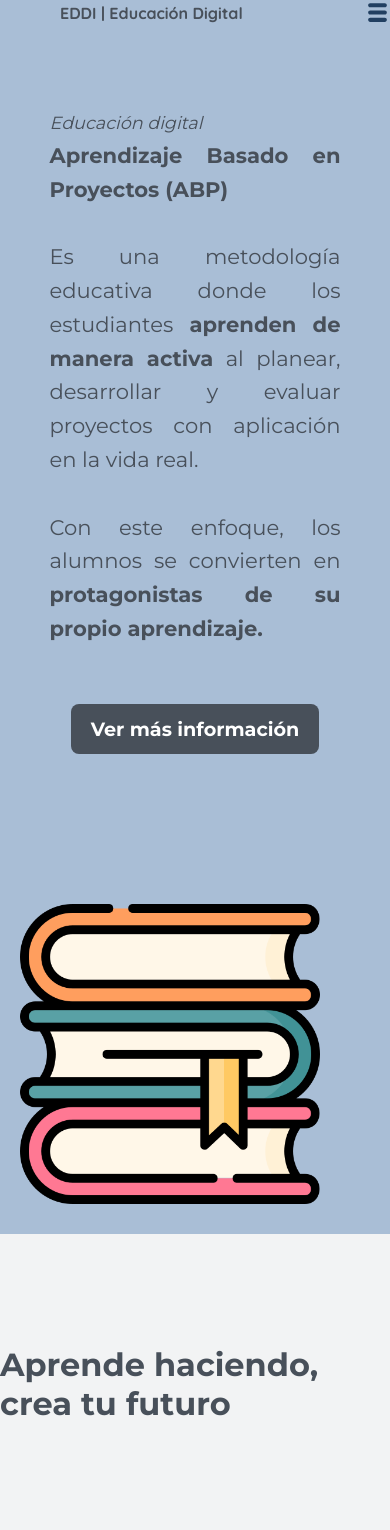
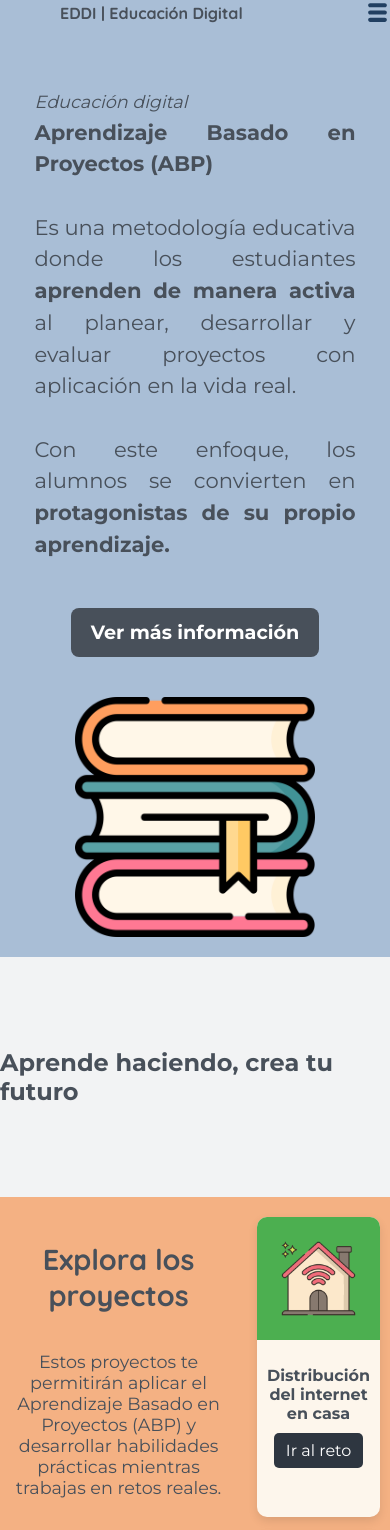
Before and after one commit to Laisha97/Proyecto_ABP_LB02, a React (Vite) app: page /#/ in a window 390 px wide. Shown: the top 1530 px of the page. Built offline with nearby package versions, Linux system fonts and the light colour scheme.

Commit message:
Corrigiendo css de Home

```diff
--- a/src/Screens/Home.module.css
+++ b/src/Screens/Home.module.css
@@ -1,26 +1,25 @@
-.Home{
-    width:100%;
+/* ===================== Home.module.css ===================== */
+.Home {
+  width: 100%;
   min-height: 100vh;
-    display:flex;
+  display: flex;
   flex-direction: column;
-
-    /*padding: 50px 50px 200px;*/
   align-items: center;
   position: relative;
   overflow: hidden;
 }
 
-.Home p{
+.Home p {
   color: #48505a;
 }
 
-/* Primera sección */
+/* ------------------- Primera sección ------------------- */
 .section1 {
   width: 100%;
   background-color: #a9bed6;
   display: flex;
   justify-content: center;
-  padding: 30px 0;
+  padding: 20px 0;
 }
 
 .abpSection {
@@ -28,7 +27,7 @@
   max-width: 1000px;
   width: 90%;
   align-items: center;
-  gap: 150px;
+  gap: 50px;
   justify-content: flex-start;
   flex-wrap: wrap;
 }
@@ -37,7 +36,7 @@
   flex: 3;
   color: #ffffff;
   font-size: 1.2em;
-  line-height: 1.6;
+  line-height: 1.5;
   text-align: left;
   display: flex;
   flex-direction: column;
@@ -45,9 +44,9 @@
 }
 
 .abpbooks {
-  flex: 0.5;
+  flex: 1;
   display: flex;
-  justify-content: column;
+  justify-content: center;
 }
 
 .abpbooks img {
@@ -55,30 +54,35 @@
   height: auto;
 }
 
+.textoContainer {
+  display: flex;
+  flex-direction: column;
+  align-items: flex-start;
+  margin-bottom: 20px;
+}
+
 .texto-abp {
   max-width: 900px;
-  margin: 10px auto;
-  line-height: 1.6;
+  line-height: 1.5;
   font-size: 1.1em;
   text-align: justify;
-  /*background: #f4b183; */
-  padding: 50px 30px;
+  margin: 20px auto;
+  padding: 30px 20px;
   border-radius: 15px;
-
   opacity: 0;
   transform: translateY(20px);
   animation: fadeInUp 1s ease forwards;
-    position: relative;
-    z-index: 1;
 }
 
 .mini {
-  font-weight:50px;
   font-size: smaller;
-    font-style:italic;
+  font-style: italic;
   color: #48505a;
 }
-.resaltado {
+
+.resaltado,
+.activo,
+.protagonista {
   font-weight: bold;
   color: #48505a;
 }
@@ -88,44 +92,9 @@
   color: #48505a;
 }
 
-.activo {
-  font-weight: bold;
-  color: #48505a;
-}
-
-.protagonista {
-  font-weight: bold;
-  color: #48505a;
-}
-
-.textoContainer {
-  display: flex;
-  flex-direction: column;
-  align-items: flex-start;
-}
-
-.texto-abp {
-  max-width: 900px;
-  line-height: 1.6;
-  font-size: 1.1em;
-  text-align: justify;
-  margin: 0;
-  padding: 50px 30px;
-  border-radius: 15px;
-  opacity: 0;
-  transform: translateY(20px);
-  animation: fadeInUp 1s ease forwards;
-}
-
-@keyframes fadeInUp {
-  to {
-    opacity: 1;
-    transform: translateY(0);
-  }
-}
-
+/* ------------------- Botón de información ------------------- */
 .info {
-  display:block;
+  display: block;
   margin: 8px auto 0 auto;
   padding: 10px 20px;
   background-color: #48505a;
@@ -134,17 +103,18 @@
   text-decoration: none;
   border-radius: 8px;
   transition: background-color 0.3s ease;
-  cursor:pointer;
+  cursor: pointer;
 }
 
 .info:hover {
   background-color: #2e3640;
 }
 
+/* ------------------- Frase en movimiento ------------------- */
 .sectionQuote {
   width: 100%;
-  min-height: 300px;
-  background-color:#f2f3f4;
+  min-height: 200px;
+  background-color: #f2f3f4;
   display: flex;
   justify-content: center;
   align-items: center;
@@ -159,17 +129,17 @@
   opacity: 0;
   transform: translateY(20px);
   animation: fadeInUp 1s ease forwards;
-  position: relative;
 }
 
+/* ------------------- Segunda sección ------------------- */
 .section2 {
   width: 100%;
   display: flex;
   justify-content: space-between;
   align-items: flex-start;
-  padding: 50px 80px;
+  padding: 30px 40px;
   background-color: #f4b183;
-  gap: 40px;
+  gap: 30px;
   margin: 0 auto;
   box-sizing: border-box;
 }
@@ -181,50 +151,41 @@
 }
 
 .segtitle {
-  font-size: 2.5em;
+  font-size: 2em;
   color: #48505a;
   margin-bottom: 20px;
 }
 
 .projectsDescription {
-  font-size: 1.4em;
+  font-size: 1.2em;
   color: #48505a;
-
 }
 
+/* ------------------- Contenedor de proyectos ------------------- */
 .projectsContainer {
   display: flex;
   flex-direction: row;
-  gap: 20px;
+  gap: 15px;
   max-width: 45%;
   flex-wrap: wrap;
   justify-content: flex-start;
-  /*align-items: flex-start;*/
-  /*padding-left: 30px;*/
 }
 
-@media (max-width: 768px) {
-  .projectsContainer {
-    flex-direction: column;
-    max-width: 100%;
-  }
-}
-
+/* ------------------- Tarjetas de proyectos ------------------- */
 .projectCard {
   background-color: #fdf6ec;
-    flex: 1 1 45%;
-    max-width: 250px;
+  flex: 1 1 300px;
+  max-width: 400px;
   display: flex;
   flex-direction: column;
   border-radius: 10px;
   overflow: hidden;
   box-shadow: 0px 4px 10px rgba(0,0,0,0.1);
   align-items: center;
-  transition: transform 0.3s ease box-shadow 0.3s ease;
+  transition: transform 0.3s ease, box-shadow 0.3s ease;
   opacity: 0;
   transform: translateY(20px);
   animation: fadeInUp 0.8s ease forwards;
-
 }
 
 .projectCard:hover {
@@ -235,6 +196,7 @@
 .projectCard:hover .projectImage {
   transform: scale(1.05);
 }
+
 .projectImageContainer {
   background-color: #4caf50;
   display: flex;
@@ -252,7 +214,7 @@
 
 .projectTextContainer {
   background-color: #fdf6ec;
-  padding: 15px;
+  padding: 10px;
   display: flex;
   flex-direction: column;
   align-items: center;
@@ -280,3 +242,65 @@
 .projectButton:hover {
   background-color: #48505a;
 }
+
+/* ------------------- Animaciones ------------------- */
+@keyframes fadeInUp {
+  to {
+    opacity: 1;
+    transform: translateY(0);
+  }
+}
+
+/* ------------------- Media queries para móviles ------------------- */
+@media (max-width: 768px) {
+  .abpSection {
+    flex-direction: column;
+    gap: 20px;
+    align-items: center;
+    justify-content: center;
+  }
+
+  .abpText {
+    text-align: center;
+  }
+
+  .abpbooks img {
+    width: 80%;
+  }
+
+  .texto-abp {
+    padding: 20px 15px;
+  }
+
+  .section1, .section2, .sectionQuote {
+    padding: 20px 10px;
+  }
+
+  .textSide {
+    max-width: 100%;
+    text-align: center;
+  }
+
+  .projectsContainer {
+    flex-direction: column;
+    max-width: 100%;
+    gap: 15px;
+  }
+
+  .projectCard {
+    max-width: 100%;
+    width: 100%;
+  }
+
+  .segtitle {
+    font-size: 1.8em;
+  }
+
+  .projectsDescription {
+    font-size: 1.1em;
+  }
+
+  .quoteText {
+    font-size: 1.5em;
+  }
+}
```
Lines whose indentation alone changed are shown as unchanged.
